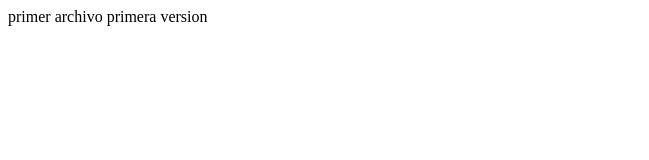
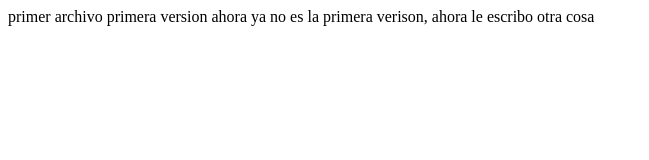
Before and after one commit to andresbianchi3/ejercicioEnClase, a plain HTML site: page index.html in a window 1280 px wide. Shown: the whole page, without its empty margins (0-649 px from the left). Drawn offline with Linux system fonts and the light colour scheme.

Commit message:
modificado a la segunda version

```diff
--- a/index.html
+++ b/index.html
@@ -8,5 +8,7 @@
 <body>
     primer archivo
     primera version
+
+    ahora ya no es la primera verison, ahora le escribo otra cosa
 </body>
 </html>
```
